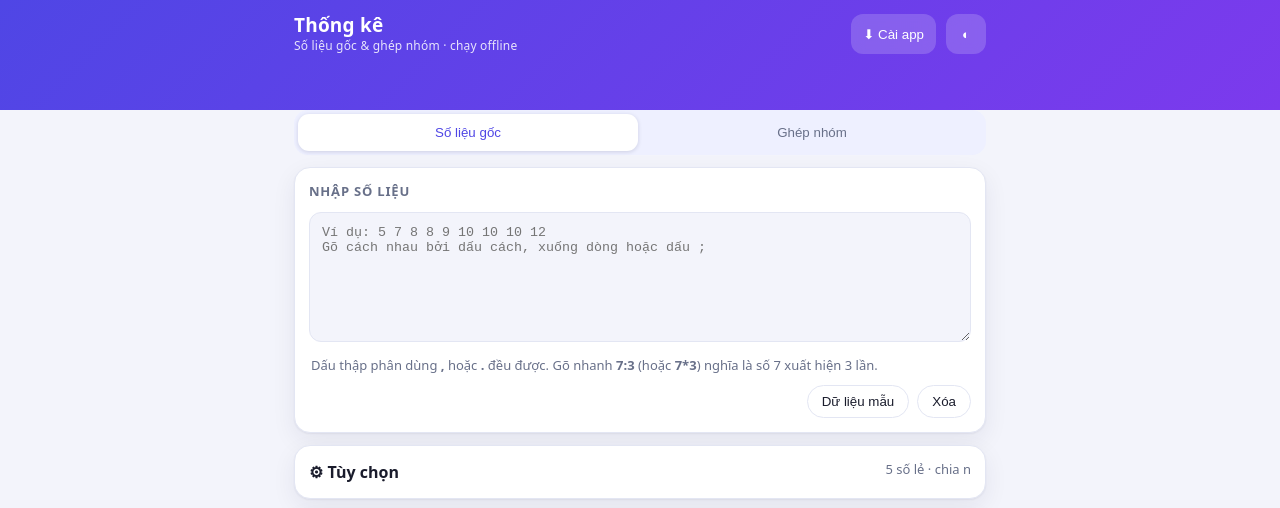
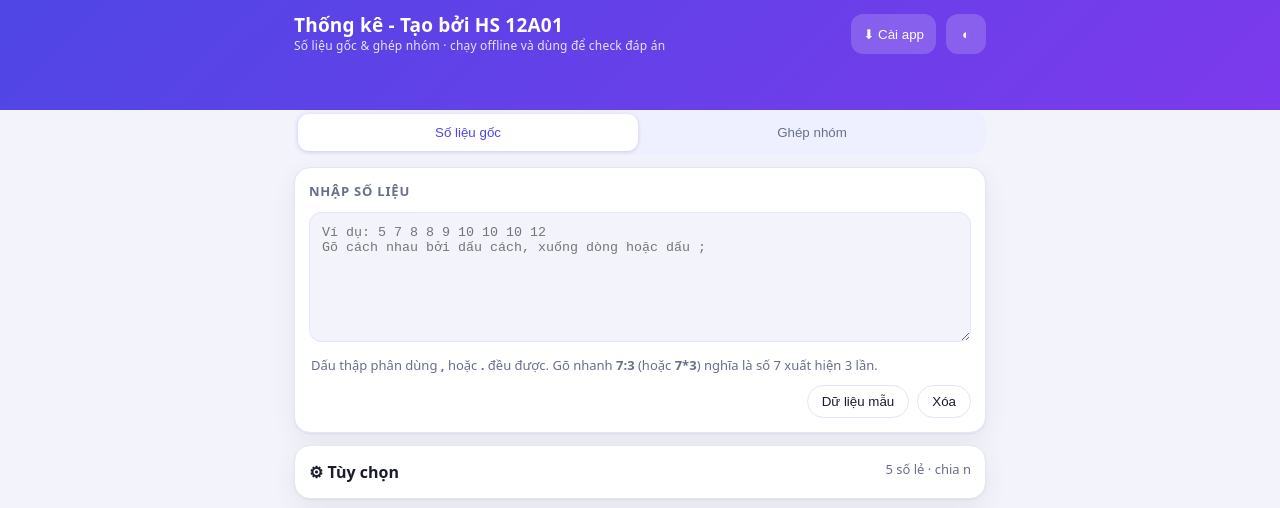
Before and after one commit to ProGamingVN/WebTinhToanThongKe, a plain HTML site: page docs/index.html in a window 1280 px wide. Shown: the top 508 px of the page. Drawn offline with Linux system fonts and the light colour scheme.

Commit message:
Modify header title and subtitle in index.html
Updated header title and subtitle for clarity.

```diff
--- a/docs/index.html
+++ b/docs/index.html
@@ -133,7 +133,7 @@ footer{text-align:center;color:var(--muted);font-size:12.5px;padding:6px 14px}
 <body>
 <header>
   <div class="wrap">
-    <h1>Thống kê<small>Số liệu gốc &amp; ghép nhóm · chạy offline</small></h1>
+    <h1>Thống kê - Tạo bởi HS 12A01<small>Số liệu gốc &amp; ghép nhóm · chạy offline và dùng để check đáp án</small></h1>
     <button class="ibtn" id="btnInstall" title="Cài lên điện thoại">⬇ Cài app</button>
     <button class="ibtn" id="btnTheme" aria-label="Đổi giao diện sáng/tối">◐</button>
   </div>
```
